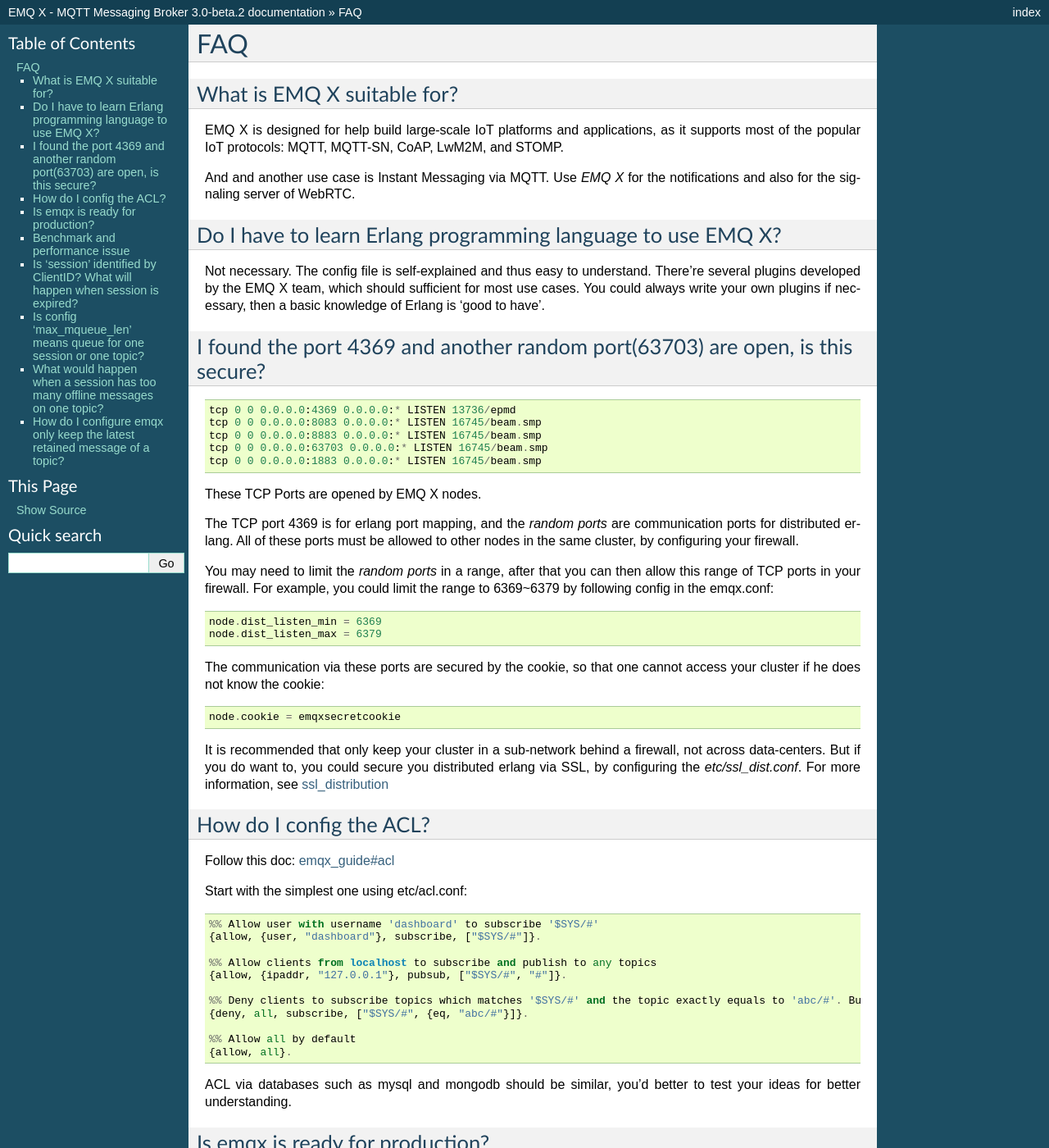
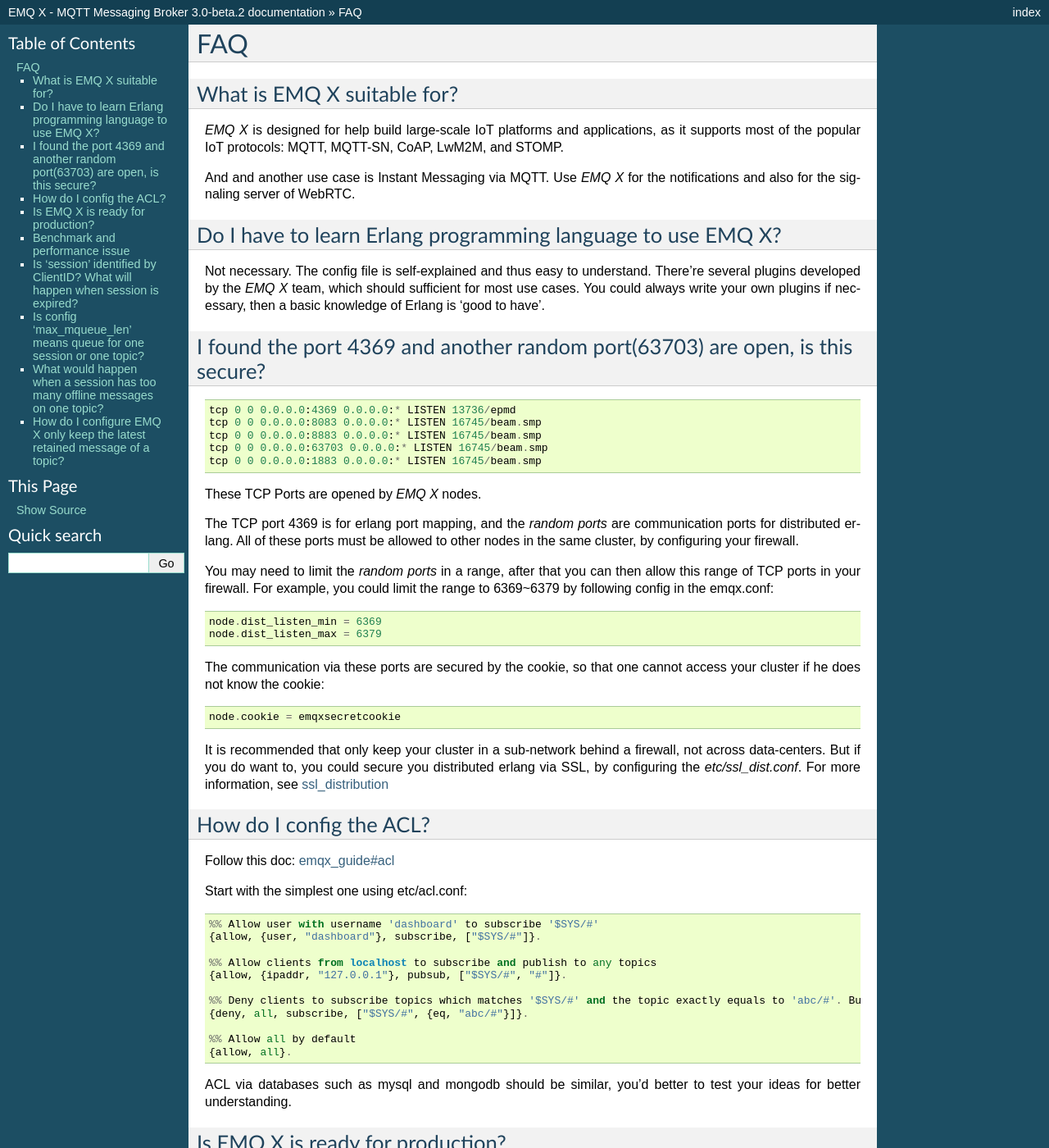
Before and after one commit to emqxarchive/emqx-docs-en, a Sphinx documentation site: the page built from source/faq.rst, in a window 1280 px wide and 1400 px high. Shown: the whole window at 82% size. Built offline with Sphinx 7.4.7, drawn with Linux system fonts in a browser that asks for light colours; some of the changed text lies outside the part shown.

Commit message:
fix format

```diff
--- a/source/faq.rst
+++ b/source/faq.rst
@@ -8,14 +8,14 @@
 What is EMQ X suitable for?
 ----------------------------
 
-EMQ X is designed for help build large-scale IoT platforms and applications, as it supports most of the popular IoT protocols: MQTT, MQTT-SN, CoAP, LwM2M, and STOMP.
+*EMQ X* is designed for help build large-scale IoT platforms and applications, as it supports most of the popular IoT protocols: MQTT, MQTT-SN, CoAP, LwM2M, and STOMP.
 
 And and another use case is Instant Messaging via MQTT. Use *EMQ X* for the notifications and also for the signaling server of WebRTC.
 
 Do I have to learn Erlang programming language to use EMQ X?
 ------------------------------------------------------------
 
-Not necessary. The config file is self-explained and thus easy to understand. There're several plugins developed by the EMQ X team, which should sufficient for most use cases.
+Not necessary. The config file is self-explained and thus easy to understand. There're several plugins developed by the *EMQ X* team, which should sufficient for most use cases.
 You could always write your own plugins if necessary, then a basic knowledge of Erlang is 'good to have'.
 
 I found the port 4369 and another random port(63703) are open, is this secure?
@@ -29,7 +29,7 @@
     tcp 0 0 0.0.0.0:63703 0.0.0.0:* LISTEN 16745/beam.smp
     tcp 0 0 0.0.0.0:1883 0.0.0.0:* LISTEN 16745/beam.smp
 
-These TCP Ports are opened by EMQ X nodes.
+These TCP Ports are opened by *EMQ X* nodes.
 
 The TCP port 4369 is for erlang port mapping, and the *random ports* are communication ports for distributed erlang. All of these ports must be allowed to other nodes in the same cluster, by configuring your firewall.
 
@@ -65,7 +65,7 @@
 
 ACL via databases such as mysql and mongodb should be similar, you'd better to test your ideas for better understanding.
 
-Is emqx is ready for production?
+Is EMQ X is ready for production?
 ---------------------------------
 
 Yes. The core features are solid and stable. A full-time team and many contributors from community are developing this project. You could submit issues if any feature requests or bug reports.
@@ -94,7 +94,7 @@
 
 If the offline messages in the session are exceed the 'max_mqueue_len', the older offline messages are dropped from the queue.
 
-How do I configure emqx only keep the latest retained message of a topic?
+How do I configure EMQ X only keep the latest retained message of a topic?
 --------------------------------------------------------------------------
 
 The broker only keep the latest retained message of a topic, as specified by MQTT specifications.
```
